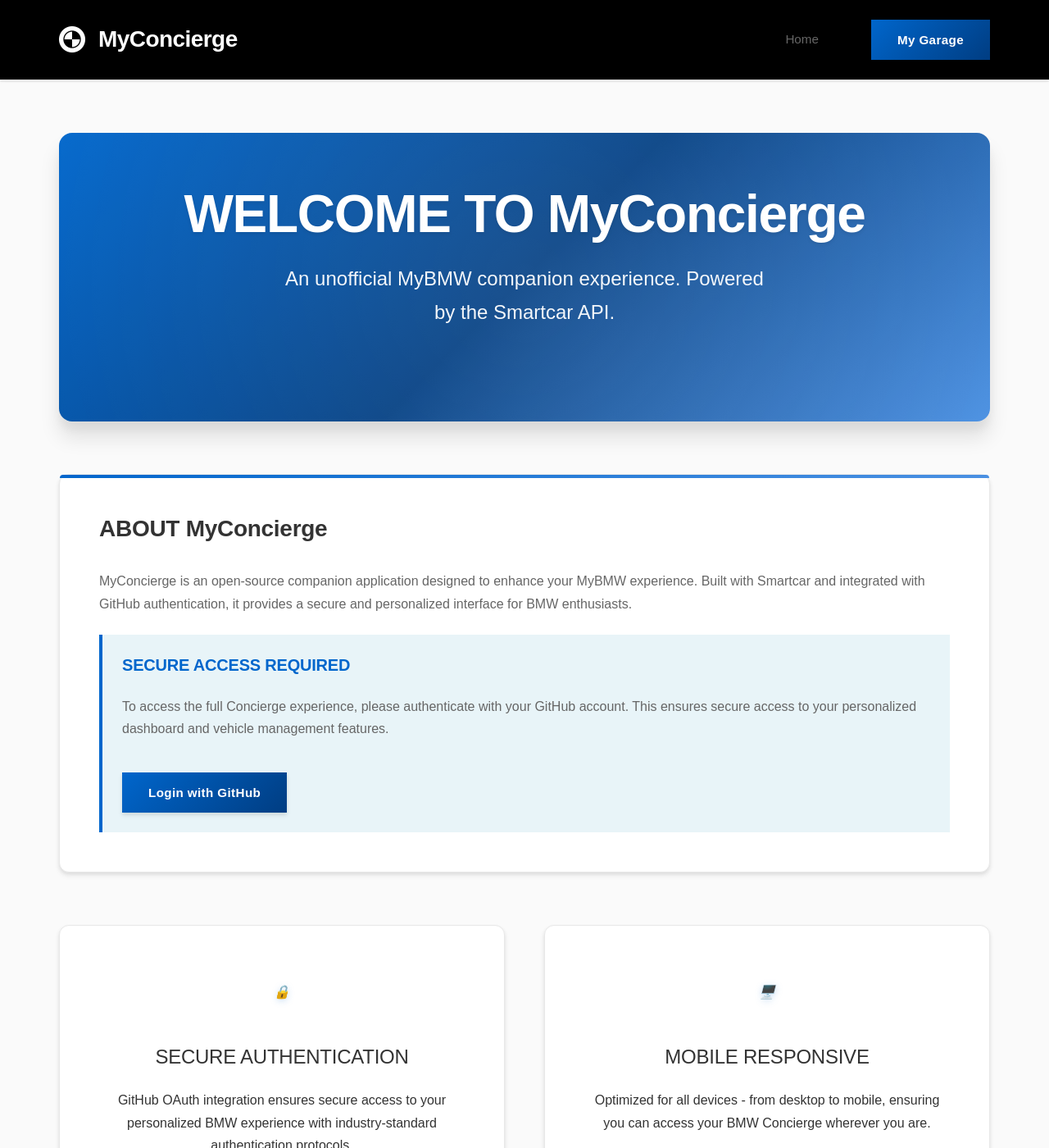
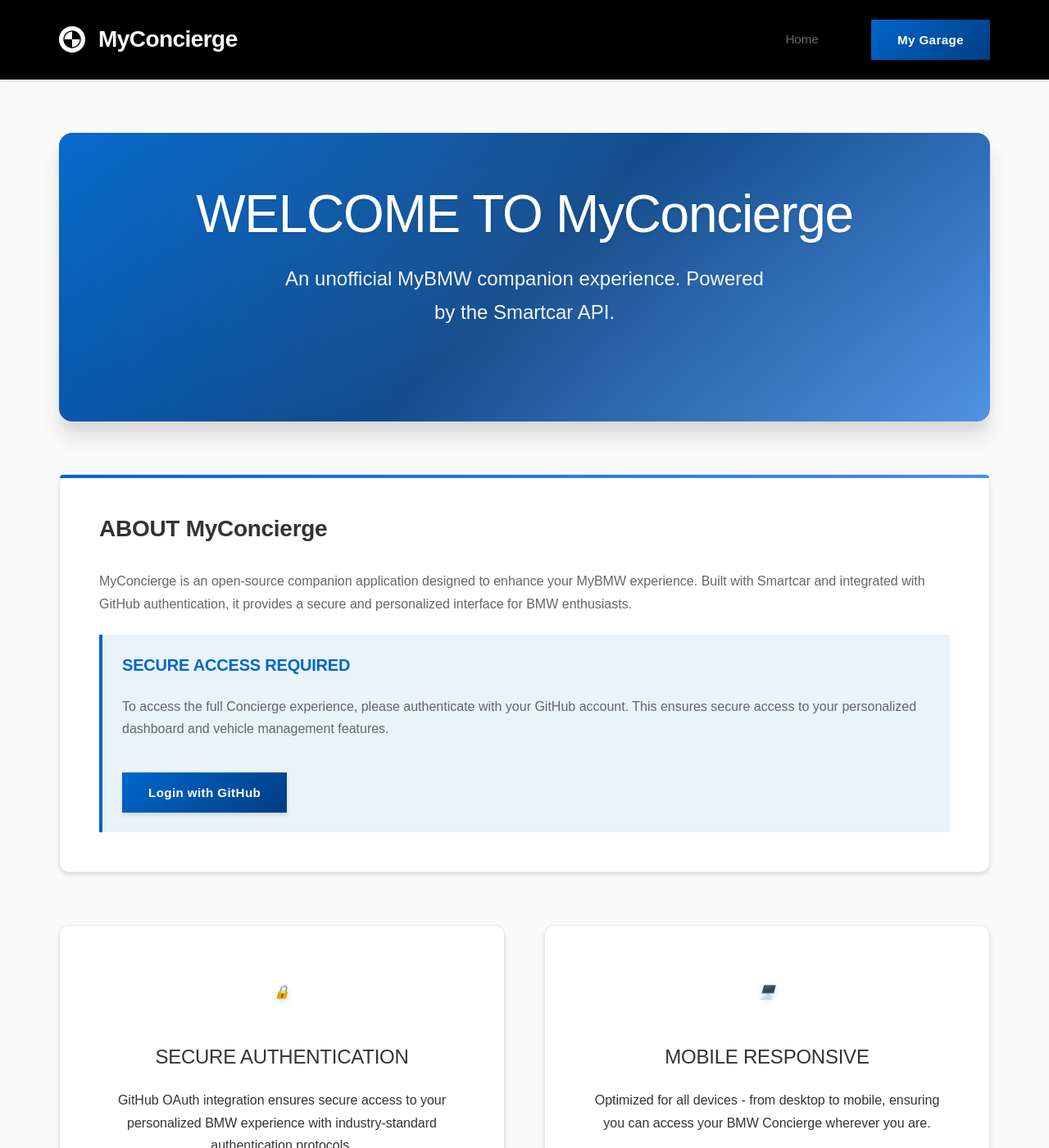
Before and after one commit to chatala1/BMW-Concierge, a Jekyll site: the page built from index.html, in a window 1280 px wide and 1400 px high. Shown: the whole window at 82% size. Built offline with Jekyll 4.4.1, drawn with Linux system fonts in a browser that asks for light colours; some web fonts are replaced.

Commit message:
Change H1 font-weight to light across all headings
Co-authored-by: chatala1 <16328550+chatala1@users.noreply.github.com>

```diff
--- a/assets/css/style.css
+++ b/assets/css/style.css
@@ -426,7 +426,7 @@ body {
 
 .hero h1 {
     font-size: clamp(2.5rem, 5vw, 4rem);
-    font-weight: var(--font-weight-bold);
+    font-weight: var(--font-weight-light);
     margin-bottom: var(--spacing-md);
     letter-spacing: -0.02em;
     line-height: 1.1;
@@ -887,7 +887,7 @@ h1, h2, h3, h4, h5, h6 {
 
 h1 {
     font-size: 2.5rem;
-    font-weight: 700; /* Bold for maximum impact */
+    font-weight: var(--font-weight-light); /* Light for elegant appearance */
 }
 h2 {
     font-size: 2rem;
```
